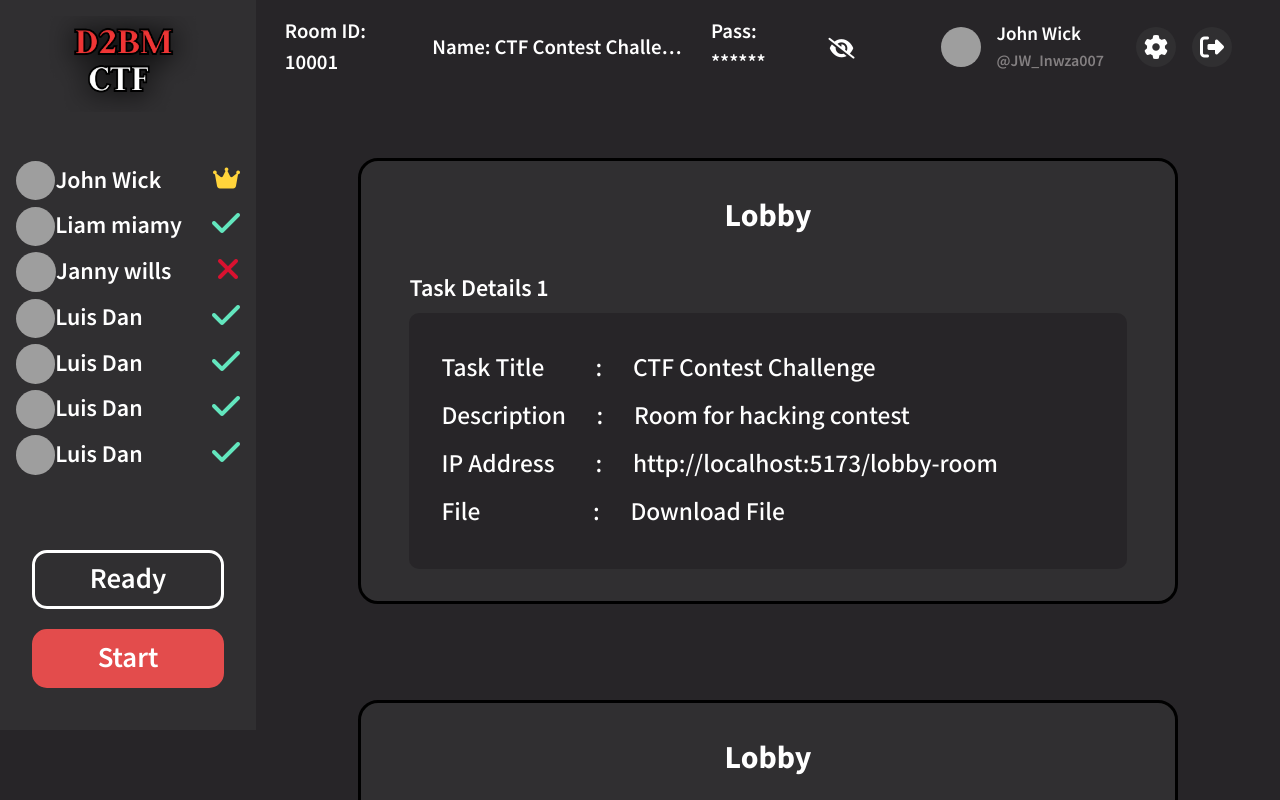
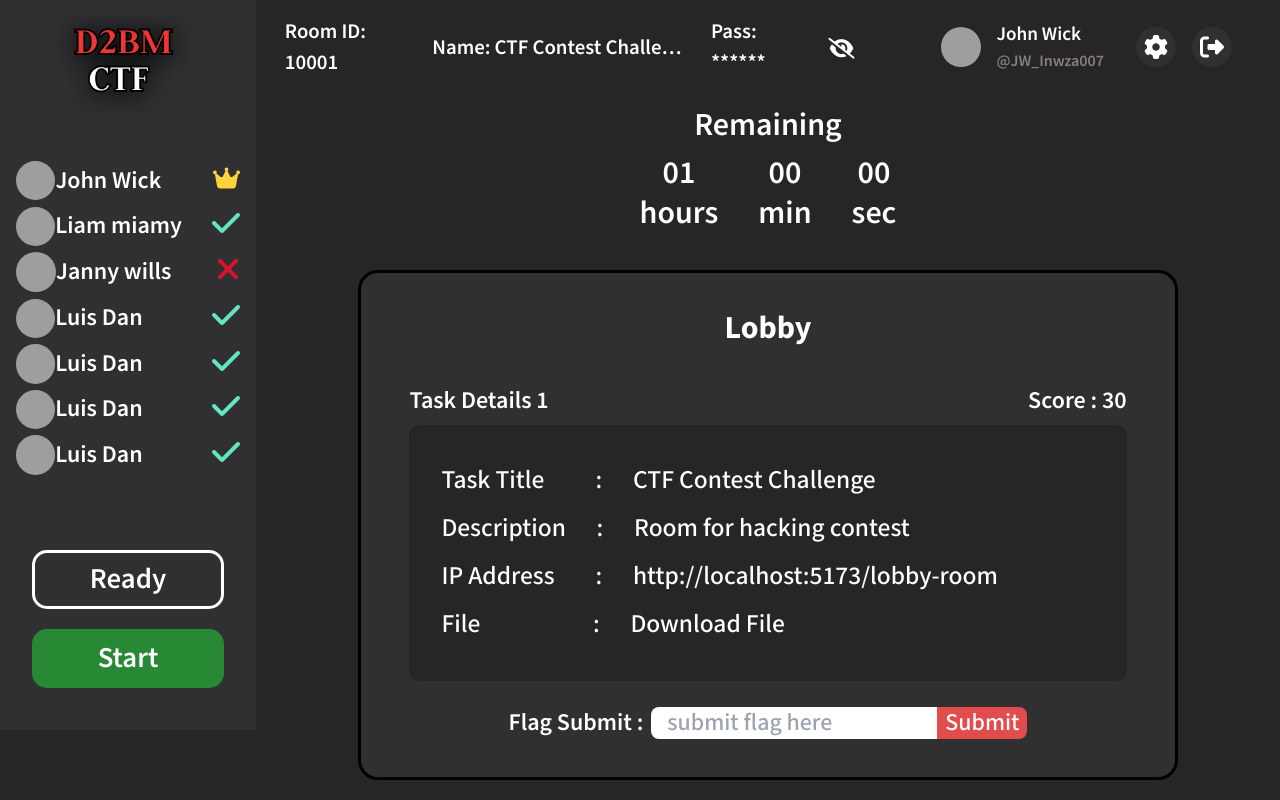
Before and after one commit to B2BM-Project/frontend, a React (Vite) app: page /lobby-room in a window 1280 px wide. Shown: the top 800 px of the page. Built offline with nearby package versions, Linux system fonts and the light colour scheme; grey boxes are pictures that could not be loaded.

Commit message:
before pull dunk

```diff
--- /dev/null
+++ b/src/components/Clock.tsx
@@ -0,0 +1,62 @@
+import { useEffect, useState } from 'react';
+
+interface ClockProps {
+    initialTime: number; // Initial time in seconds
+    start: boolean; // Flag to start or stop the countdown
+}
+
+function Clock({ initialTime, start }: ClockProps) {
+    const [timeLeft, setTimeLeft] = useState(initialTime * 3600); // Initial time: 2 hours in second
+
+    useEffect(() => {
+        if (!start) return; // Do nothing if start is false
+
+        const timer = setInterval(() => {
+            setTimeLeft((prev) => {
+                if (prev < 1) {
+                    console.log("time up"); // Log "time up" when countdown ends
+                    alert("Time UP!!");
+                    clearInterval(timer); // Stop the countdown
+                    return 0;
+                }
+                    return prev - 1;
+            });
+            }, 1000);
+
+            return () => clearInterval(timer); // Cleanup on component unmount or when start changes
+        }, [start]); // Re-run effect when `start` changes
+
+    const hours = Math.floor(timeLeft / 3600);
+    const minutes = Math.floor((timeLeft % 3600) / 60);
+    const seconds = timeLeft % 60;
+
+    return (
+        <>
+            <div className='justify-center text-center mb-1 mt-1'>
+                Remaining
+            </div>
+            <div className="grid grid-flow-col gap-5 text-center auto-cols-max justify-center">
+                <div className="flex flex-col">
+                    <span className="countdown font-mono text-base justify-center">
+                        <span style={{ "--value": hours }}></span>
+                    </span>
+                    hours
+                </div>
+                <div className="flex flex-col">
+                    <span className="countdown font-mono text-base justify-center">
+                        <span style={{ "--value": minutes }}></span>
+                    </span>
+                    min
+                </div>
+                <div className="flex flex-col">
+                    <span className="countdown font-mono text-base justify-center">
+                        <span style={{ "--value": seconds }}></span>
+                    </span>
+                    sec
+                </div>
+            </div>
+        </>
+    )
+}
+
+export default Clock
--- a/src/components/NavBar.css
+++ b/src/components/NavBar.css
@@ -2,7 +2,7 @@
 
 nav{
     background-color: #302F31;
-    /* padding: 1rem 3rem 1rem 1rem; */
+    padding: 0rem 3rem 0rem 1rem;
     border-bottom: 2px solid white;
     text-align: center;
     /* height: 100px; */
--- a/src/components/Profile2.tsx
+++ b/src/components/Profile2.tsx
@@ -1,17 +1,29 @@
 import "../pages/CreateRoom.css"
 import TopicPage from '../components/TopicPage.tsx';
 
-function Profile2(props: {task_num: number;task_title: string; task_des: string; task_ip: string; task_file: string;}) {
+function Profile2(props: {task_num: string;task_title: string; task_des: string; task_ip: string; task_file: string;task_score: string;}) {
     return (
     <>
     <div className="bgFrame2">
         <TopicPage page="Lobby"></TopicPage>
-        <p className="text-xs font-semibold mb-1">Task Details {props.task_num}</p>
+        <div className="flex justify-between">
+            <p className="text-xs font-semibold mb-1">{props.task_num}</p>
+            <p className="text-xs font-semibold">Score : {props.task_score}</p>
+        </div>
         <div className="blog-detail">
             <p className="whitespace-pre-wrap text-base">Task Title          :      {props.task_title}</p>
             <p className="whitespace-pre-wrap text-base">Description      :      {props.task_des}</p>
             <p className="whitespace-pre-wrap text-base">IP Address        :      {props.task_ip}</p>
             <p className="whitespace-pre-wrap text-base">File                      :      {props.task_file}</p>
+        </div>
+        <div className="justify-center text-center mt-2">
+            <form>
+                <label className="text-xs font-semibold ">
+                    Flag Submit :
+                    <input className="ml-1 px-2 text-xs font-medium rounded-l text-[#302f31]" type="text" name={props.task_num} placeholder="submit flag here" />
+                    <input className="px-1 bg-[#E34C4C] text-xs font-medium rounded-r cursor-pointer	" type="submit" value="Submit" />
+                </label>
+            </form>
         </div>
     </div>
     </>
--- a/src/pages/Challenge.tsx
+++ b/src/pages/Challenge.tsx
@@ -21,15 +21,15 @@ function Challenge() {
       // ฟังก์ชันเพื่อดึงข้อมูล
       const fetchData = async () => {
           try {
-              const response = await axios.get("http://127.0.0.1:5100/card");
+              const response = await axios.get("http://127.0.0.1:3000/card");
               setData(response.data);
-              // const response1 = await axios.get("http://127.0.0.1:5100/card/beginner");
+              // const response1 = await axios.get("http://127.0.0.1:3000/card/beginner");
               // setDataBeginner(response1.dataBeginner);
-              // const response2 = await axios.get("http://127.0.0.1:5100/card/web");
+              // const response2 = await axios.get("http://127.0.0.1:3000/card/web");
               // setDataWeb(response2.dataWeb);
-              // const response3 = await axios.get("http://127.0.0.1:5100/card/pwn");
+              // const response3 = await axios.get("http://127.0.0.1:3000/card/pwn");
               // setDataPwn(response3.dataPwn);
-              // const response4 = await axios.get("http://127.0.0.1:5100/card/crypto");
+              // const response4 = await axios.get("http://127.0.0.1:3000/card/crypto");
               // setDataCrypto(response4.dataCrypto);
           } catch (err) {
               setError(err.message);
--- a/src/pages/CreateRoom.css
+++ b/src/pages/CreateRoom.css
@@ -35,12 +35,12 @@
 
 }
 .btn-red{
-    border: 3px solid #E34C4C;
+    border: 3px solid #278933;
     border-radius: 15px;
     padding: 5px 15px;
     margin: 0 0.5rem;
     font-size: 0.9rem;
-    background-color: #E34C4C;
+    background-color: #278933;
     min-width: 146px;
 }
 .btn-red:hover{
@@ -249,7 +249,7 @@ button i {
 
 /* Content Section */
 .bgFrame2 {
-    margin: 2rem 0 1rem 0;
+    margin: 1rem 0 1rem 0;
     background-color: #302f31;
     padding: 0 1.5rem 1rem 1.5rem;
     width: 40rem; /* 1280 px */
--- a/src/pages/CreateTask.tsx
+++ b/src/pages/CreateTask.tsx
@@ -9,6 +9,8 @@ import { useNavigate } from 'react-router-dom';
 function CreateTask() {
   const [title, setTitle] = useState("");
   const [description, setDescription] = useState("");
+  const [flag, setFlag] = useState("");
+  const [score, setScore] = useState("10");
   const [file, setFile] = useState("");
   const [link, setLink] = useState("");
   const navigate = useNavigate(); // ใช้ navigate เพื่อเปลี่ยนหน้า
@@ -46,6 +48,8 @@ function CreateTask() {
     const submitData = {
         title,
         description,
+        flag,
+        score,
         file,
         link,
     };
@@ -85,6 +89,22 @@ return (
               onChange={(e) => setDescription(e.target.value)}
               ></textarea>
             </div>
+            {/* Flag Answer */}
+            <div className="input-container">
+              <label>Flag Answer</label>
+              <input className='text-box' type="text" placeholder='fL4G 4n5WeR' value={flag} onChange={(e) => setFlag(e.target.value)} />
+            </div>
+            {/* Task Score */}
+            <div className='input-container'>
+                <div className="select-input">
+                    <label>Task Score</label>
+                    <select className="timeSelect" defaultValue={score} onChange={e => setScore(e.target.value)}>
+                    <option value="10">10 Points</option>
+                    <option value="20">20 Points</option>
+                    <option value="30">30 Points</option>
+                    </select>
+                </div>
+            </div>
             {/* Input IP Address */}
             <div className="input-container">
               <label>Input IP Address</label>
--- a/src/pages/Lobby.tsx
+++ b/src/pages/Lobby.tsx
@@ -5,9 +5,19 @@ import { Link } from "react-router-dom";
 import Profile from "../components/Profile.tsx";
 import { useState } from "react";
 import Profile2 from "../components/Profile2.tsx";
+import Clock from "../components/Clock.tsx";
 
 function Lobby() {
   const [visible, setVisible] = useState(false);
+  const [startTime, setStartTime] = useState(false); // ใช้ state ควบคุมการเริ่มจับเวลา
+  const [DurationTime, setDurationTime] = useState(1); // ตั้งค่าเวลาเริ่มต้น (1 ชั่วโมง)
+
+  const handleStartTime = () => setStartTime(true); // เริ่มนับถอยหลัง
+  const handleStopTime = () => setStartTime(false); // หยุดการนับถอยหลัง
+  const handleResetTime = () => {
+    setStartTime(false); // หยุดการจับเวลา
+    setDurationTime(3600); // รีเซ็ตเวลาเป็นค่าเริ่มต้น
+  };
 
   return (
     <>
@@ -63,7 +73,7 @@ function Lobby() {
           {/* show button ready, start */}
           <div className="lobby-btn">
             <button className="btn-black">Ready</button>
-            <button className="btn-red">Start</button>
+            <button className="btn-red" onClick={handleStartTime}>Start</button>
           </div>
         </div>
       {/* Right Tab */}
@@ -104,17 +114,20 @@ function Lobby() {
             </div>
           </div>
           {/* Content section */}
-          <Profile2 task_num={1}
+            <Clock initialTime={DurationTime} start={startTime} />
+          <Profile2 task_num="Task Details 1"
           task_title="CTF Contest Challenge"
           task_des="Room for hacking contest"
           task_ip="http://localhost:5173/lobby-room"
           task_file="Download File"
+          task_score="30"
           />
-          <Profile2 task_num={2}
+          <Profile2 task_num="Task Details 2"
           task_title="CTF Contest Challenge"
           task_des="Room for hacking contest"
           task_ip="http://localhost:5173/lobby-room"
           task_file="Download File"
+          task_score="10"
           />
 
         </div>
--- a/src/pages/SelectLesson.tsx
+++ b/src/pages/SelectLesson.tsx
@@ -14,7 +14,7 @@ function SelectLesson() {
         // ฟังก์ชันเพื่อดึงข้อมูล
         const fetchData = async () => {
             try {
-                const response = await axios.get("http://127.0.0.1:5100/card");
+                const response = await axios.get("http://127.0.0.1:3000/card");
                 setData(response.data);
             } catch (err) {
                 setError(err.message);
--- a/src/pages/TopicDetail.tsx
+++ b/src/pages/TopicDetail.tsx
@@ -16,7 +16,7 @@ function TopicDetail() {
         // ฟังก์ชันเพื่อดึงข้อมูล
         const fetchData = async () => {
             try {
-                const response = await axios.get("http://127.0.0.1:5100/detail/3");
+                const response = await axios.get("http://127.0.0.1:3000/detail/3");
                 setData(response.data);
             } catch (err) {
                 setError(err.message);
```
Also changed, not shown: src/pages/CreateRoom.tsx (indentation only).
